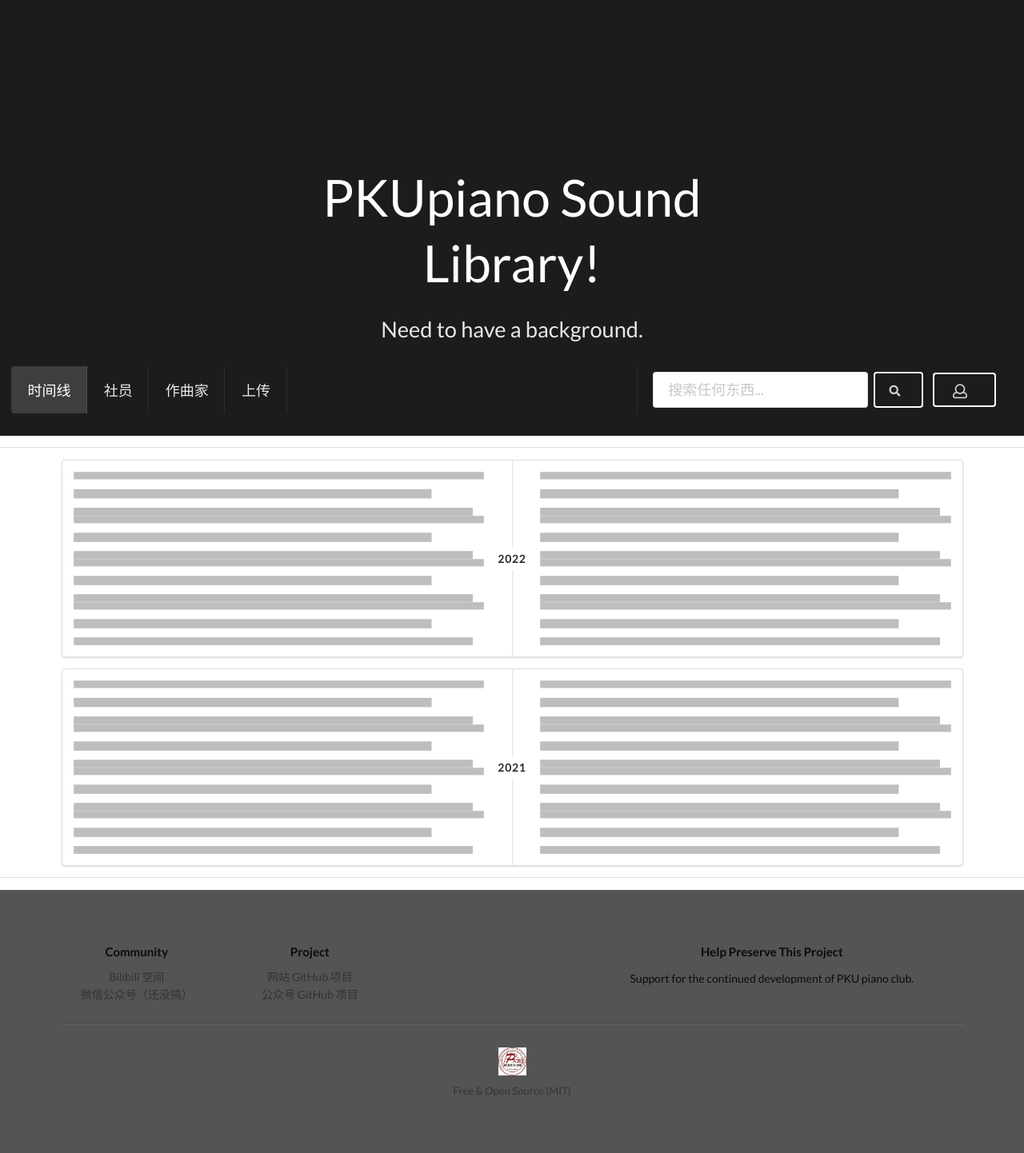
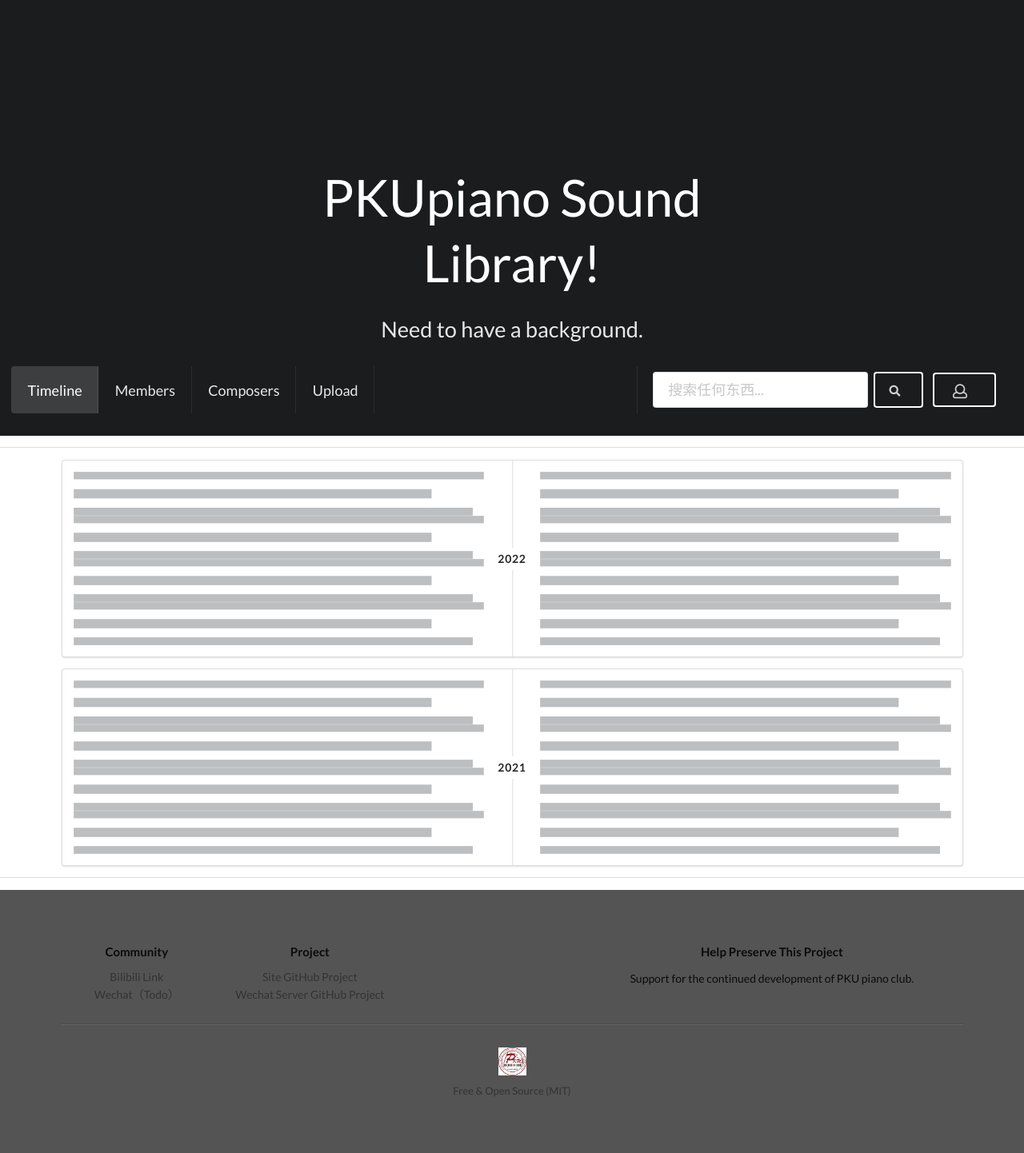
Before and after one commit to Fridge003/SoundLib, a Django app: page / in a window 1280 px wide. Shown: the whole page at 80% size. Run offline with Django 4.2, Linux system fonts and the light colour scheme; some libraries are stand-ins or nearby versions.

Commit message:
added footer, changed language to all en, require translation

```diff
--- a/templates/index.html
+++ b/templates/index.html
@@ -143,16 +143,16 @@
             <div class="ui inverted segment">
                 <div class="ui massive inverted tabs menu">
                     <a class="active item" data-tab="timeline">
-                        时间线
+                        Timeline
                     </a>
                     <a class="item" data-tab="members">
-                        社员
+                        Members
                     </a>
                     <a class="item" data-tab="composers">
-                        作曲家
+                        Composers
                     </a>
                     <a class="item" data-tab="upload">
-                        上传
+                        Upload
                     </a>
                     <div class="right item">
                         <div class="ui icon input">
@@ -341,10 +341,10 @@
                     <h4 class="ui header">Community</h4>
                     <div class="ui link list">
                         <a class="item" href="https://space.bilibili.com/431443026/" target="_blank">
-                            Bilibili 空间
+                            Bilibili Link
                         </a>
                         <a class="item" href="https://space.bilibili.com/431443026/" target="_blank">
-                            微信公众号（还没搞）
+                            Wechat（Todo）
                         </a>
                     </div>
                 </div>
@@ -352,10 +352,10 @@
                     <h4 class="ui header">Project</h4>
                     <div class="ui link list">
                         <a class="item" href="https://github.com/totorato/SoundLib" target="_blank">
-                            网站 GitHub 项目
+                            Site GitHub Project
                         </a>
                         <a class="item" href="https://github.com/totorato/klavx" target="_blank">
-                            公众号 GitHub 项目
+                            Wechat Server GitHub Project
                         </a>
                     </div>
                 </div>
```
